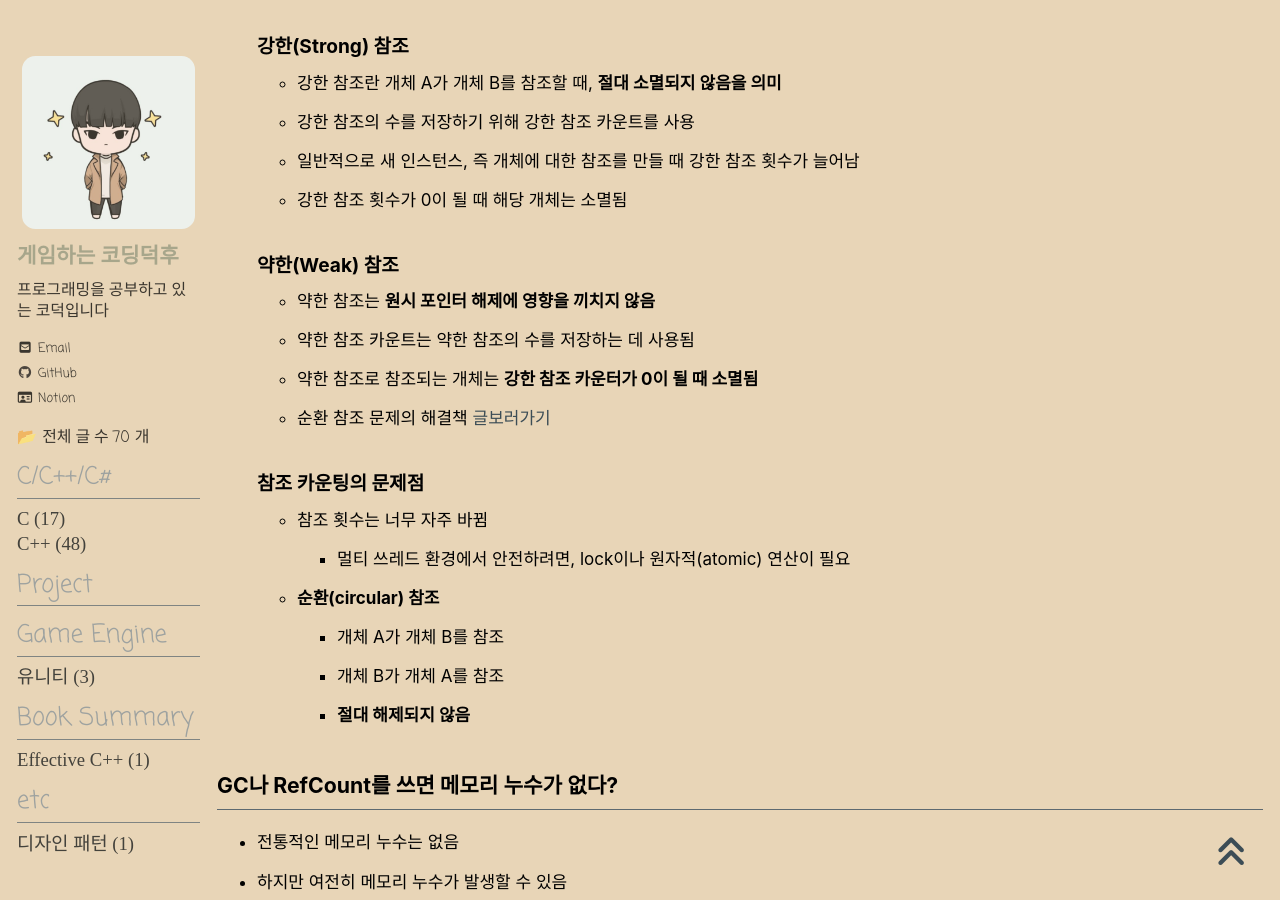
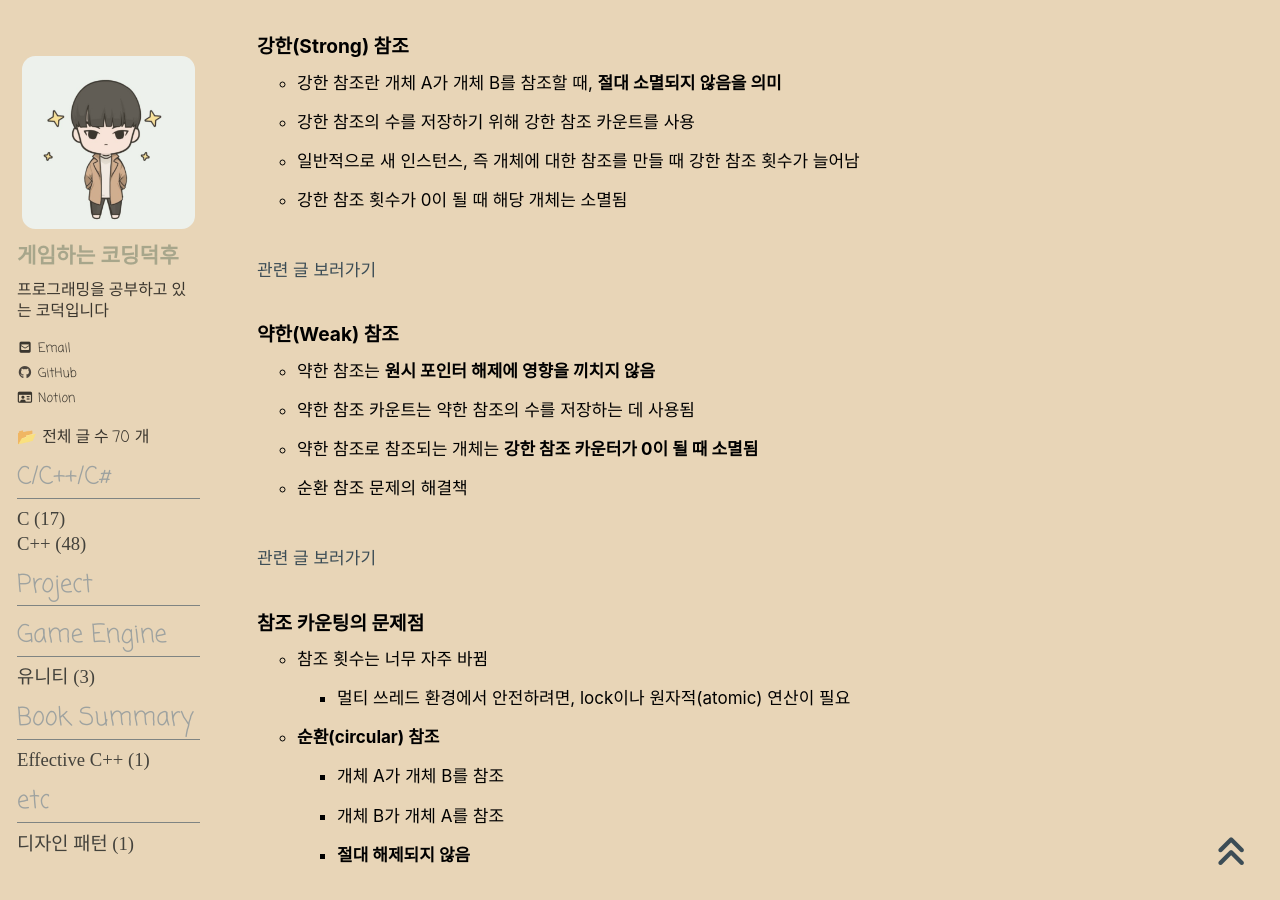
Before and after one commit to reoul/reoul.github.io, a Jekyll site: the page built from _posts/cpp/2022-06-08-cpp-45.md, in a window 1280 px wide and 900 px high, scrolled down 1786 px. Built offline with Jekyll 4.4.1, drawn with Linux system fonts in a browser that asks for light colours; cached includes are drawn as plain includes; nearby versions of some CDN libraries; some web fonts are replaced; comment, search, counter and statistics services are not loaded; grey boxes are pictures that could not be loaded.

Commit message:
Modify C++ GC vs RefCounting
Modify C++ GC vs RefCounting

```diff
--- a/_posts/cpp/2022-06-08-cpp-45.md
+++ b/_posts/cpp/2022-06-08-cpp-45.md
@@ -53,12 +53,17 @@ lastmod: 2022-06-13T13:50:00+09:00
   - 일반적으로 새 인스턴스, 즉 개체에 대한 참조를 만들 때 강한 참조 횟수가 늘어남
   - 강한 참조 횟수가 0이 될 때 해당 개체는 소멸됨
 
+  <br>
+  [관련 글 보러가기](https://reoul.github.io/cpp/cpp-46/)
+
   ### 약한(Weak) 참조
   - 약한 참조는 **원시 포인터 해제에 영향을 끼치지 않음**
   - 약한 참조 카운트는 약한 참조의 수를 저장하는 데 사용됨
   - 약한 참조로 참조되는 개체는 **강한 참조 카운터가 0이 될 때 소멸됨**
   - 순환 참조 문제의 해결책
-  [글보러가기](https://reoul.github.io/cpp/cpp-47/)
+
+  <br>
+  [관련 글 보러가기](https://reoul.github.io/cpp/cpp-47/)
 
   ### 참조 카운팅의 문제점
   - 참조 횟수는 너무 자주 바뀜
```
